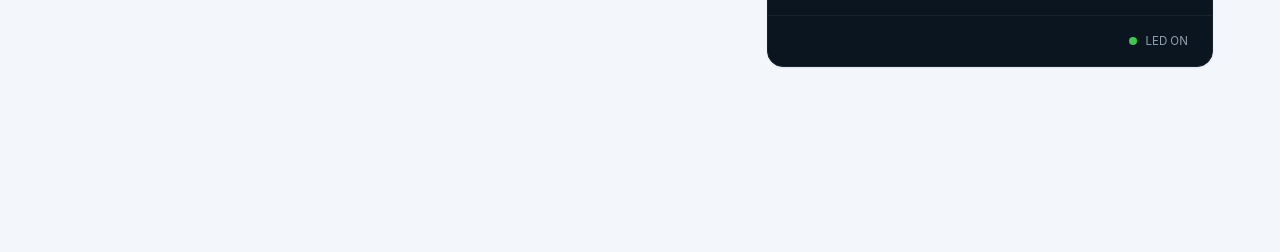
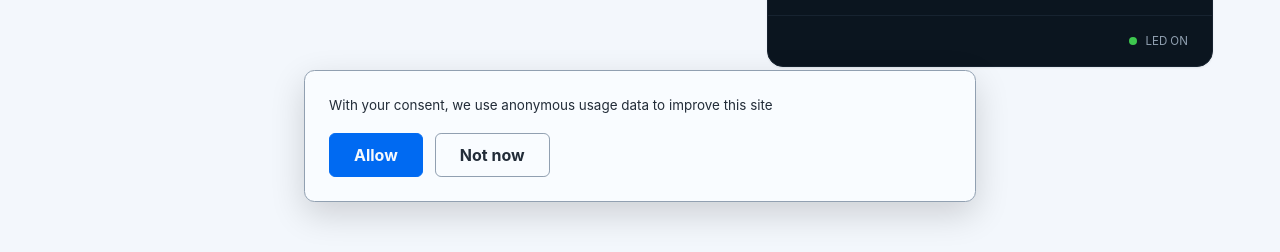
Before and after one commit to mumei/capswitch-website, a Next.js app: page / in a window 1280 px wide. Shown: the part 547-799 px from the top of the page. Built offline with nearby package versions, Linux system fonts and the light colour scheme; no server answers.

Commit message:
Require consent before loading GA4

```diff
--- a/app/globals.css
+++ b/app/globals.css
@@ -236,6 +236,15 @@ html:lang(ja) .price-section h2 { white-space: nowrap; }
   border-top: var(--rule) solid var(--color-rule); color: var(--color-muted); font-family: var(--font-body); font-size: var(--text-xs);
 }
 .site-footer a { min-height: 44px; display: inline-flex; align-items: center; white-space: nowrap; color: var(--color-ink-2); }
+.analytics-consent {
+  position: fixed; z-index: 20; inset-inline: var(--page-gutter); inset-block-end: var(--page-gutter);
+  width: min(42rem, calc(100% - (var(--page-gutter) * 2))); margin-inline: auto;
+  padding: var(--space-lg); display: grid; gap: var(--space-md);
+  border: var(--rule) solid var(--color-rule-strong); border-radius: var(--radius-md);
+  background: var(--color-panel); box-shadow: 0 12px 34px rgb(0 0 0 / .16);
+}
+.analytics-consent p { color: var(--color-ink-2); font-size: var(--text-sm); line-height: 1.6; }
+.analytics-consent div { display: flex; flex-wrap: wrap; gap: var(--space-sm); }
 .reveal {
   opacity: 0; transform: translateY(8px); animation: reveal var(--dur-long) var(--ease-out) forwards;
   animation-delay: calc(var(--i, 0) * 70ms);
--- /dev/null
+++ b/app/google-analytics.tsx
@@ -0,0 +1,65 @@
+"use client";
+
+import Script from "next/script";
+import { useEffect, useState } from "react";
+
+const measurementId = "G-M1WVYGYPPL";
+const consentStorageKey = "capswitch-analytics-consent";
+
+type Consent = "unknown" | "granted" | "denied";
+
+export function GoogleAnalytics({
+  message,
+  allow,
+  decline,
+}: {
+  message: string;
+  allow: string;
+  decline: string;
+}) {
+  const [consent, setConsent] = useState<Consent>("unknown");
+
+  useEffect(() => {
+    const saved = window.localStorage.getItem(consentStorageKey);
+    if (saved === "granted" || saved === "denied") setConsent(saved);
+  }, []);
+
+  function choose(nextConsent: Exclude<Consent, "unknown">) {
+    window.localStorage.setItem(consentStorageKey, nextConsent);
+    setConsent(nextConsent);
+  }
+
+  return (
+    <>
+      {consent === "unknown" && (
+        <aside className="analytics-consent" aria-live="polite">
+          <p>{message}</p>
+          <div>
+            <button className="button button-primary" type="button" onClick={() => choose("granted")}>
+              {allow}
+            </button>
+            <button className="button" type="button" onClick={() => choose("denied")}>
+              {decline}
+            </button>
+          </div>
+        </aside>
+      )}
+      {consent === "granted" && (
+        <>
+          <Script
+            src={`https://www.googletagmanager.com/gtag/js?id=${measurementId}`}
+            strategy="afterInteractive"
+          />
+          <Script id="google-analytics" strategy="afterInteractive">
+            {`
+              window.dataLayer = window.dataLayer || [];
+              function gtag(){dataLayer.push(arguments);}
+              gtag('js', new Date());
+              gtag('config', '${measurementId}');
+            `}
+          </Script>
+        </>
+      )}
+    </>
+  );
+}
--- a/app/i18n.ts
+++ b/app/i18n.ts
@@ -76,6 +76,7 @@ type Translation = {
     button: string;
     purchase: string;
   };
+  analytics: { message: string; allow: string; decline: string };
 };
 
 const mode = (
@@ -150,6 +151,7 @@ export const translations: Record<Locale, Translation> = {
       description: "登録なしで全機能を試せます。", button: "Capswitchをダウンロード",
       purchase: "Capswitchを購入 — $14.99",
     },
+    analytics: { message: "サイト改善のため、同意後に匿名の利用状況を計測します", allow: "許可する", decline: "今はしない" },
   },
   en: {
     language: "Language", download: "Download",
@@ -188,6 +190,7 @@ export const translations: Record<Locale, Translation> = {
       rows: [["2 states", "On / off", "Function keys, mute, appearance"], ["Multiple states", "1–n short pulses → long pause", "Audio output, input source"], ["Continuous value", "Faster pulses for higher values", "Volume"], ["Time remaining", "Faster pulses near the end", "Timer"]],
     },
     price: { kicker: "Try first", title: "Try everything for 14 days", description: "No registration. Every feature is available.", button: "Download Capswitch", purchase: "Buy Capswitch — $14.99" },
+    analytics: { message: "With your consent, we use anonymous usage data to improve this site", allow: "Allow", decline: "Not now" },
   },
   de: {
     language: "Sprache", download: "Download",
@@ -226,6 +229,7 @@ export const translations: Record<Locale, Translation> = {
       rows: [["2 Zustände", "Ein / Aus", "Funktionstasten, Stumm, Darstellung"], ["Mehrere Zustände", "1–n kurze Impulse → lange Pause", "Audioausgabe, Eingabequelle"], ["Stufenloser Wert", "Höherer Wert = schnellere Impulse", "Lautstärke"], ["Restzeit", "Zum Ende hin schnellere Impulse", "Timer"]],
     },
     price: { kicker: "Zuerst testen", title: "14 Tage alles ausprobieren", description: "Ohne Registrierung stehen alle Funktionen bereit.", button: "Capswitch laden", purchase: "Capswitch kaufen — $14.99" },
+    analytics: { message: "Mit Ihrer Zustimmung nutzen wir anonyme Nutzungsdaten zur Verbesserung der Website", allow: "Zulassen", decline: "Nicht jetzt" },
   },
   "zh-Hans": {
     language: "语言", download: "下载",
@@ -264,6 +268,7 @@ export const translations: Record<Locale, Translation> = {
       rows: [["2 种状态", "亮 / 灭", "功能键、静音、外观等"], ["多种状态", "短闪 1–n 次 → 长时间熄灭", "音频输出、输入法"], ["连续值", "数值越高，闪烁越快", "音量"], ["剩余时间", "越接近结束，闪烁越快", "计时器"]],
     },
     price: { kicker: "先试用", title: "14 天体验全部功能", description: "无需注册，即可使用全部功能。", button: "下载 Capswitch", purchase: "购买 Capswitch — $14.99" },
+    analytics: { message: "经您同意后，我们会使用匿名使用数据来改进网站", allow: "允许", decline: "暂不" },
   },
   "zh-Hant": {
     language: "語言", download: "下載",
@@ -302,6 +307,7 @@ export const translations: Record<Locale, Translation> = {
       rows: [["2 種狀態", "亮 / 滅", "功能鍵、靜音、外觀等"], ["多種狀態", "短閃 1–n 次 → 長時間熄滅", "音訊輸出、輸入來源"], ["連續值", "數值越高，閃爍越快", "音量"], ["剩餘時間", "越接近結束，閃爍越快", "計時器"]],
     },
     price: { kicker: "先試用", title: "14 天體驗所有功能", description: "無需註冊，即可使用全部功能。", button: "下載 Capswitch", purchase: "購買 Capswitch — $14.99" },
+    analytics: { message: "經您同意後，我們會使用匿名使用資料來改善網站", allow: "允許", decline: "暫不" },
   },
   fr: {
     language: "Langue", download: "Télécharger",
@@ -340,6 +346,7 @@ export const translations: Record<Locale, Translation> = {
       rows: [["2 états", "Allumé / éteint", "Fonction, sourdine, apparence"], ["États multiples", "1–n impulsions courtes → longue pause", "Sortie audio, source d’entrée"], ["Valeur continue", "Plus la valeur monte, plus ça clignote vite", "Volume"], ["Temps restant", "Plus la fin approche, plus ça clignote vite", "Minuteur"]],
     },
     price: { kicker: "Essayer d’abord", title: "Tout essayer pendant 14 jours", description: "Aucune inscription. Toutes les fonctions sont disponibles.", button: "Télécharger Capswitch", purchase: "Acheter Capswitch — $14.99" },
+    analytics: { message: "Avec votre accord, nous utilisons des données anonymes pour améliorer le site", allow: "Autoriser", decline: "Pas maintenant" },
   },
   ko: {
     language: "언어", download: "다운로드",
@@ -378,6 +385,7 @@ export const translations: Record<Locale, Translation> = {
       rows: [["2상태", "켜짐 / 꺼짐", "Function 키, 음소거, 화면 모드"], ["다중 상태", "짧게 1–n회 점멸 → 긴 소등", "오디오 출력, 입력 소스"], ["연속값", "값이 높을수록 빠르게 점멸", "음량"], ["남은 시간", "종료에 가까울수록 빠르게 점멸", "타이머"]],
     },
     price: { kicker: "먼저 체험", title: "14일 동안 모든 기능 체험", description: "가입 없이 모든 기능을 사용할 수 있습니다.", button: "Capswitch 다운로드", purchase: "Capswitch 구매 — $14.99" },
+    analytics: { message: "동의하면 사이트 개선을 위해 익명의 이용 데이터를 측정합니다", allow: "허용", decline: "나중에" },
   },
   es: {
     language: "Idioma", download: "Descargar",
@@ -416,6 +424,7 @@ export const translations: Record<Locale, Translation> = {
       rows: [["2 estados", "Encendido / apagado", "Función, silencio, apariencia"], ["Varios estados", "1–n pulsos cortos → pausa larga", "Salida de audio, entrada"], ["Valor continuo", "Más valor, pulsos más rápidos", "Volumen"], ["Tiempo restante", "Más rápido al acercarse el final", "Temporizador"]],
     },
     price: { kicker: "Pruébalo", title: "Prueba todo durante 14 días", description: "Sin registro. Todas las funciones disponibles.", button: "Descargar Capswitch", purchase: "Comprar Capswitch — $14.99" },
+    analytics: { message: "Con tu permiso, usamos datos anónimos para mejorar el sitio", allow: "Permitir", decline: "Ahora no" },
   },
   it: {
     language: "Lingua", download: "Scarica",
@@ -454,6 +463,7 @@ export const translations: Record<Locale, Translation> = {
       rows: [["2 stati", "Acceso / spento", "Funzione, muto, aspetto"], ["Più stati", "1–n impulsi brevi → pausa lunga", "Uscita audio, input"], ["Valore continuo", "Valore più alto, impulsi più rapidi", "Volume"], ["Tempo restante", "Più rapido vicino alla fine", "Timer"]],
     },
     price: { kicker: "Prova prima", title: "Prova tutto per 14 giorni", description: "Nessuna registrazione. Tutte le funzioni disponibili.", button: "Scarica Capswitch", purchase: "Acquista Capswitch — $14.99" },
+    analytics: { message: "Con il tuo consenso usiamo dati anonimi per migliorare il sito", allow: "Consenti", decline: "Non ora" },
   },
   vi: {
     language: "Ngôn ngữ", download: "Tải xuống",
@@ -492,6 +502,7 @@ export const translations: Record<Locale, Translation> = {
       rows: [["2 trạng thái", "Bật / tắt", "Function, tắt tiếng, giao diện"], ["Nhiều trạng thái", "1–n nháy ngắn → nghỉ dài", "Đầu ra âm thanh, nguồn nhập"], ["Giá trị liên tục", "Giá trị càng cao, nháy càng nhanh", "Âm lượng"], ["Thời gian còn lại", "Càng gần kết thúc, nháy càng nhanh", "Hẹn giờ"]],
     },
     price: { kicker: "Dùng thử trước", title: "Dùng mọi tính năng trong 14 ngày", description: "Không cần đăng ký. Mọi tính năng đều khả dụng.", button: "Tải Capswitch", purchase: "Mua Capswitch — $14.99" },
+    analytics: { message: "Khi bạn đồng ý, chúng tôi dùng dữ liệu ẩn danh để cải thiện trang", allow: "Cho phép", decline: "Để sau" },
   },
   th: {
     language: "ภาษา", download: "ดาวน์โหลด",
@@ -530,6 +541,7 @@ export const translations: Record<Locale, Translation> = {
       rows: [["2 สถานะ", "เปิด / ปิด", "ฟังก์ชัน ปิดเสียง รูปแบบหน้าจอ"], ["หลายสถานะ", "กะพริบสั้น 1–n ครั้ง → พักนาน", "เอาต์พุตเสียง แหล่งอินพุต"], ["ค่าต่อเนื่อง", "ค่ายิ่งสูง ยิ่งกะพริบเร็ว", "ระดับเสียง"], ["เวลาที่เหลือ", "ใกล้จบยิ่งกะพริบเร็ว", "ตัวจับเวลา"]],
     },
     price: { kicker: "ทดลองก่อน", title: "ทดลองทุกฟีเจอร์ 14 วัน", description: "ไม่ต้องลงทะเบียน ใช้ได้ทุกฟีเจอร์", button: "ดาวน์โหลด Capswitch", purchase: "ซื้อ Capswitch — $14.99" },
+    analytics: { message: "เมื่อคุณยินยอม เราจะใช้ข้อมูลแบบไม่ระบุตัวตนเพื่อปรับปรุงเว็บไซต์", allow: "อนุญาต", decline: "ไว้ภายหลัง" },
   },
 };
 
--- a/app/localized-home.tsx
+++ b/app/localized-home.tsx
@@ -3,6 +3,7 @@
 import Image from "next/image";
 import { Fragment, useEffect, useState } from "react";
 import { CapswitchDemo } from "./capswitch-demo";
+import { GoogleAnalytics } from "./google-analytics";
 import { languages, resolveLocale, translations, type Locale } from "./i18n";
 
 const localeStorageKey = "capswitch-site-language";
@@ -270,6 +271,7 @@ export function LocalizedHome({
         <span>© 2026 Capswitch</span>
         <a href="https://github.com/mumei/capswitch-core">Apache-2.0 Core ↗</a>
       </footer>
+      <GoogleAnalytics {...copy.analytics} />
     </main>
   );
 }
```
Also changed, not shown: app/layout.tsx (+0 -14 lines), 1 other file (tests, documents, lock files or other folders).
